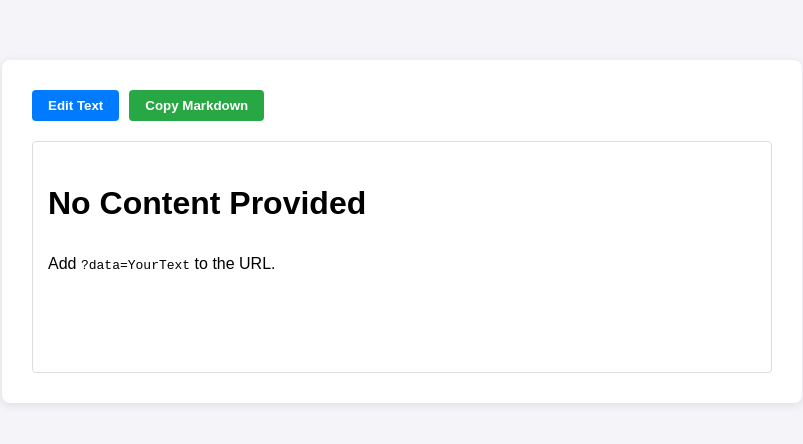
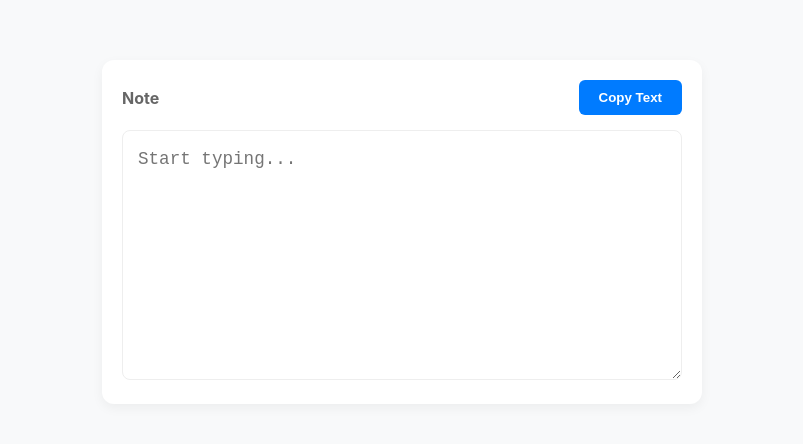
Before and after one commit to redowan99/Link-To-Text, a plain HTML site: page index.html in a window 1280 px wide. Shown: the whole page, without its empty margins (238-1041 px from the left). Drawn offline with nearby package versions, Linux system fonts and the light colour scheme.

Commit message:
Update index.html

```diff
--- a/index.html
+++ b/index.html
@@ -3,58 +3,65 @@
 <head>
     <meta charset="UTF-8">
     <meta name="viewport" content="width=device-width, initial-scale=1.0">
-    <title>Markdown URL Viewer</title>
-    <script src="https://cdn.jsdelivr.net/npm/marked/marked.min.js"></script>
+    <title>Link to Text</title>
     <style>
-        body { font-family: sans-serif; line-height: 1.6; max-width: 800px; margin: 40px auto; padding: 20px; background: #f4f4f9; }
-        #container { background: white; padding: 30px; border-radius: 8px; box-shadow: 0 2px 10px rgba(0,0,0,0.1); }
-        #viewer, #editor { min-height: 200px; border: 1px solid #ddd; padding: 15px; border-radius: 4px; }
-        #editor { width: 100%; display: none; box-sizing: border-box; font-family: monospace; }
-        .controls { margin-bottom: 20px; display: flex; gap: 10px; }
-        button { cursor: pointer; padding: 8px 16px; border: none; border-radius: 4px; background: #007bff; color: white; font-weight: bold; }
-        button:hover { background: #0056b3; }
-        .copy-btn { background: #28a745; }
+        body { font-family: -apple-system, BlinkMacSystemFont, "Segoe UI", Roboto, sans-serif; max-width: 600px; margin: 40px auto; padding: 20px; background-color: #f8f9fa; }
+        .card { background: white; padding: 20px; border-radius: 12px; box-shadow: 0 4px 12px rgba(0,0,0,0.05); }
+        .header { display: flex; justify-content: space-between; align-items: center; margin-bottom: 15px; }
+
+        /* The Textarea styling */
+        #text-box {
+            width: 100%;
+            min-height: 250px;
+            border: 1px solid #eee;
+            border-radius: 8px;
+            padding: 15px;
+            font-size: 1.1rem;
+            line-height: 1.5;
+            color: #333;
+            resize: vertical;
+            box-sizing: border-box;
+            outline: none;
+        }
+        #text-box:focus { border-color: #007bff; background-color: #fff; }
+
+        .btn-copy { background: #007bff; color: white; border: none; padding: 10px 20px; border-radius: 6px; font-weight: 600; cursor: pointer; }
+        .btn-copy:active { transform: scale(0.98); }
+        .status { font-size: 0.85rem; color: #28a745; display: none; margin-right: 10px; }
     </style>
 </head>
 <body>
 
-<div id="container">
-    <div class="controls">
-        <button onclick="toggleEdit()" id="editBtn">Edit Text</button>
-        <button class="copy-btn" onclick="copyToClipboard()">Copy Markdown</button>
+<div class="card">
+    <div class="header">
+        <span style="font-weight: bold; color: #666;">Note</span>
+        <div>
+            <span id="status" class="status">Copied!</span>
+            <button class="btn-copy" onclick="copyText()">Copy Text</button>
+        </div>
     </div>
 
-    <div id="viewer"></div>
-
-    <textarea id="editor" oninput="updateView()"></textarea>
+    <textarea id="text-box" placeholder="Start typing..."></textarea>
 </div>
 
 <script>
-    const viewer = document.getElementById('viewer');
-    const editor = document.getElementById('editor');
+    const textBox = document.getElementById('text-box');
+    const status = document.getElementById('status');
     const params = new URLSearchParams(window.location.search);
 
-    // 1. Get text from URL (e.g., ?data=### Hello)
-    let rawContent = params.get('data') || "# No Content Provided\nAdd `?data=YourText` to the URL.";
-
-    // 2. Initialize
-    editor.value = rawContent;
-    updateView();
-
-    function updateView() {
-        viewer.innerHTML = marked.parse(editor.value);
+    // Get "text" from URL
+    const initialText = params.get('text');
+    if (initialText) {
+        textBox.value = initialText;
     }
 
-    function toggleEdit() {
-        const isEditing = editor.style.display === 'block';
-        editor.style.display = isEditing ? 'none' : 'block';
-        viewer.style.display = isEditing ? 'block' : 'none';
-        document.getElementById('editBtn').innerText = isEditing ? 'Edit Text' : 'View Markdown';
-    }
+    function copyText() {
+        textBox.select();
+        navigator.clipboard.writeText(textBox.value);
 
-    function copyToClipboard() {
-        navigator.clipboard.writeText(editor.value);
-        alert("Markdown copied to clipboard!");
+        // Visual feedback
+        status.style.display = 'inline';
+        setTimeout(() => { status.style.display = 'none'; }, 2000);
     }
 </script>
 
```
